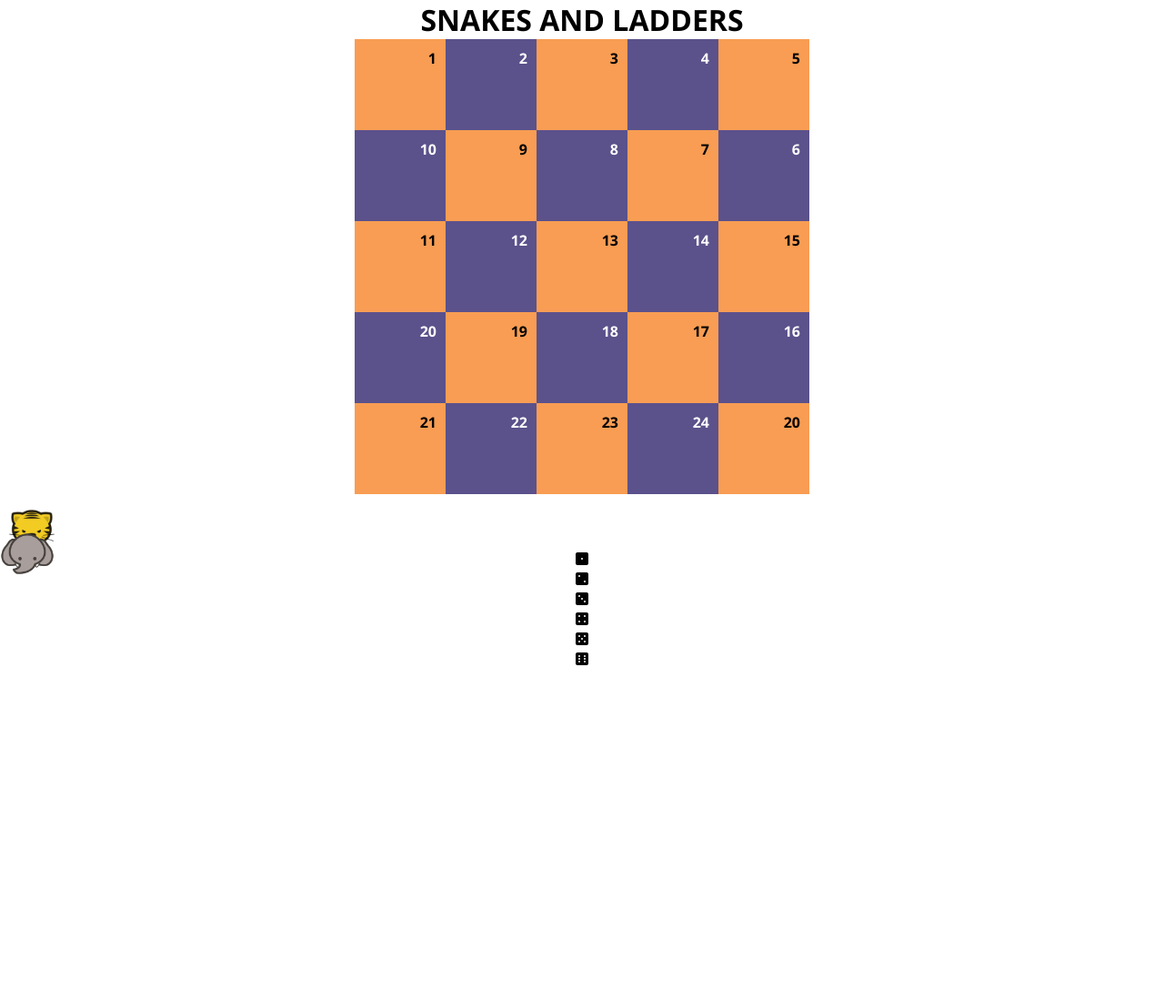
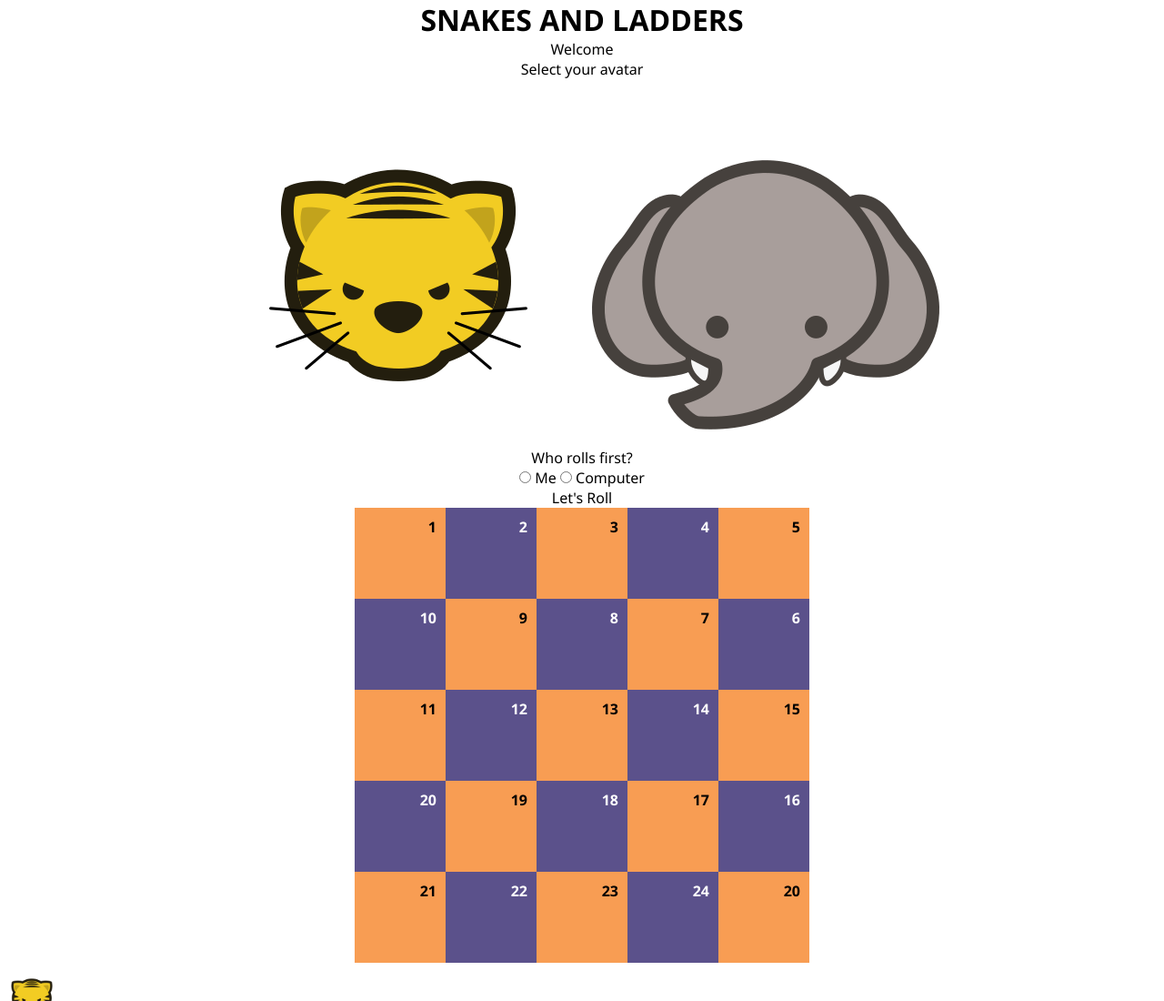
Before and after one commit to happikaur/snakes-and-ladders, a plain HTML site: page index.html in a window 1280 px wide. Shown: the top 1100 px of the page at 91% size. Before the commit the page ends 800 px from the top, so only its background shows below. Drawn offline with Linux system fonts and the light colour scheme.

Commit message:
WIP welcome message.

```diff
--- a/index.html
+++ b/index.html
@@ -12,6 +12,33 @@
 <body>
   <h1>SNAKES AND LADDERS</h1>
 
+  <div class="welcome-message">
+    <p class="welcome">Welcome</p>
+    <p class="instructions">Select your avatar</p>
+    <div class="choose-avatar">
+      <label>
+        <img src="./images/tiger.png" alt="player1" class="one">
+      </label>
+      <label>
+        <img src="./images/elephant.png" alt="player2" class="two">
+      </label>
+    </div>
+    <p class="instructions">Who rolls first?</p>
+    <div class="choose-who-play-first">
+      <label>
+          <input type="radio" name="who-first" class="who-first" value="me"/>
+          <i></i> <span>Me</span>
+      </label>
+      <label>
+          <input type="radio" name="who-first" class="who-first" value="computer"/>
+          <i></i> <span>Computer</span>
+      </label>
+    </div>
+    <div class="go">
+      <a class="lets-roll">Let's Roll</a>
+    </div>
+
+  </div>
 
   <div class="board">
     <div class="boxes">
```
